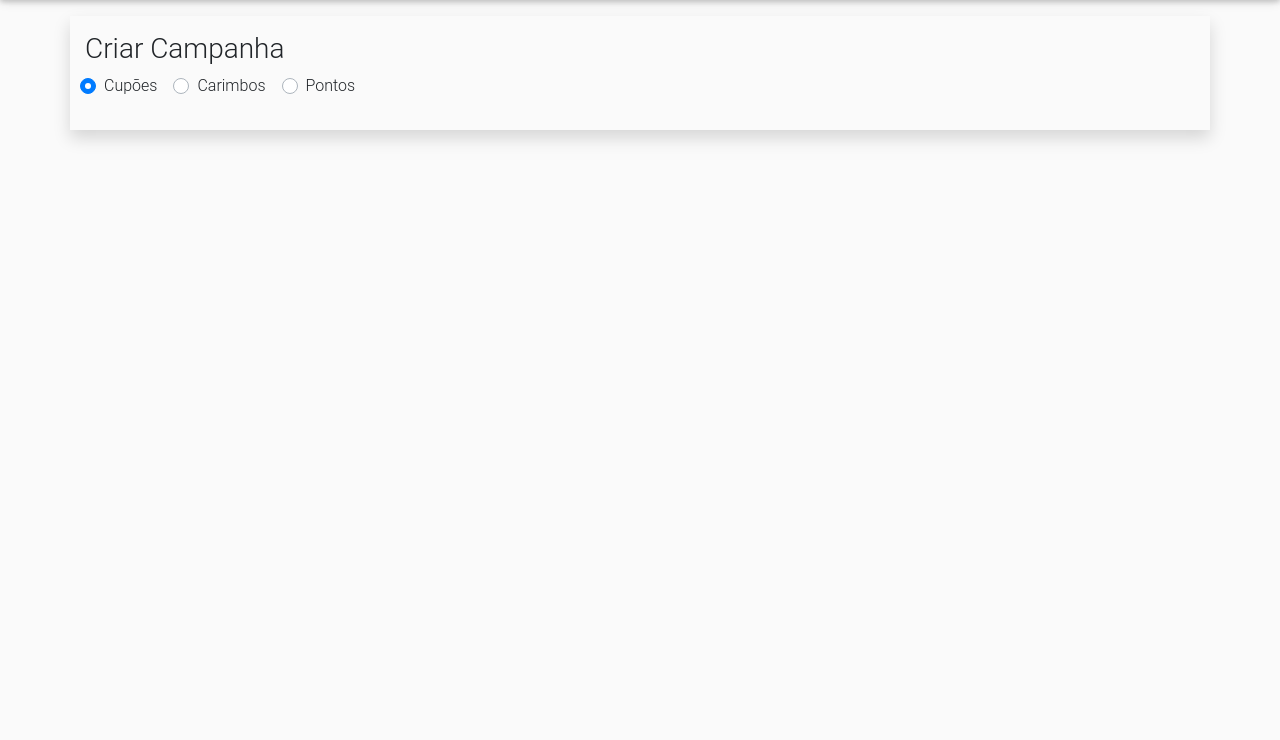
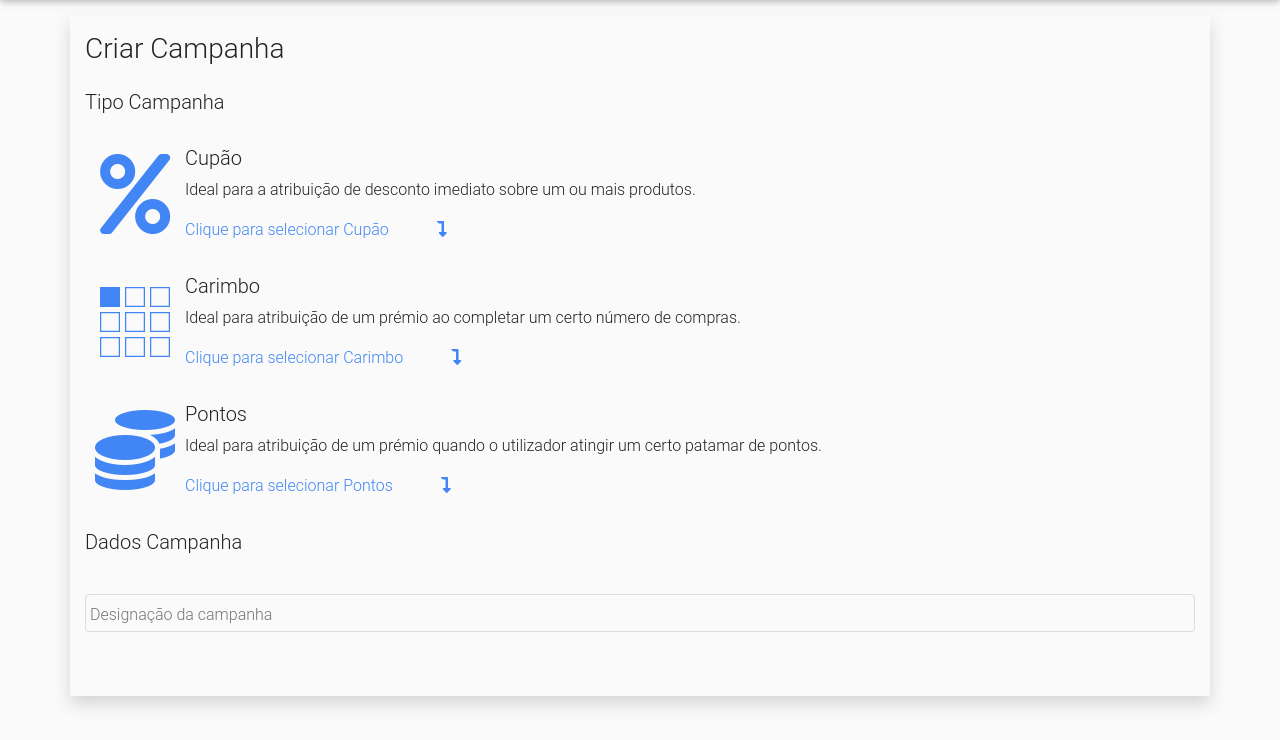
Before and after one commit to Guergeiro/MyCards, a CodeIgniter app: page /database/criarCampanha in a window 1280 px wide. Shown: the part 60-800 px from the top of the page. Run offline with CodeIgniter, Linux system fonts and the light colour scheme; some libraries are stand-ins or nearby versions.

Commit message:
Started criarCampanhas

```diff
--- a/application/views/pages/criarCampanha.php
+++ b/application/views/pages/criarCampanha.php
@@ -1,17 +1,42 @@
 <main class="container my-3 py-3 shadow">
 	<h3>Criar Campanha</h3>
 	<?php echo form_open("", "class=\"form-row\" onsubmit=\"return validation(this);\""); ?>
-		<div class="custom-control custom-radio custom-control-inline">
-			<input class="custom-control-input" type="radio" name="inlineRadioOptions" id="inlineRadio1" value="option1" checked>
-			<label class="custom-control-label" for="inlineRadio1">Cupões</label>
+		<h5 class="col-12 my-3">Tipo Campanha</h5>
+		<div class="col-12 my-3 media">
+			<div class="align-self-center text-primary">
+				<i class="fas fa-percent fa-fw fa-5x"></i>
+			</div>
+			<div class="media-body">
+				<h5>Cupão</h5>
+				<p>Ideal para a atribuição de desconto imediato sobre um ou mais produtos.</p>
+				<a href="#" class="stretched-link text-primary">Clique para selecionar Cupão<i class="fas fa-level-down-alt ml-5"></i></a>
+			</div>
 		</div>
-		<div class="custom-control custom-radio custom-control-inline">
-			<input class="custom-control-input" type="radio" name="inlineRadioOptions" id="inlineRadio2" value="option2">
-			<label class="custom-control-label" for="inlineRadio2">Carimbos</label>
+		<div class="col-12 my-3 media">
+			<div class="align-self-center text-primary">
+				<i class="fab fa-buromobelexperte fa-fw fa-5x" style="transform: rotate(180deg);"></i>
+			</div>
+			<div class="media-body">
+				<h5>Carimbo</h5>
+				<p>Ideal para atribuição de um prémio ao completar um certo número de compras.</p>
+				<a href="#" class="stretched-link text-primary">Clique para selecionar Carimbo<i class="fas fa-level-down-alt ml-5"></i></a>
+			</div>
 		</div>
-		<div class="custom-control custom-radio custom-control-inline">
-			<input class="custom-control-input" type="radio" name="inlineRadioOptions" id="inlineRadio3" value="option3">
-			<label class="custom-control-label" for="inlineRadio3">Pontos</label>
+		<div class="col-12 my-3 media">
+			<div class="align-self-center text-primary">
+				<i class="fas fa-coins fa-fw fa-5x"></i>
+			</div>
+			<div class="media-body">
+				<h5>Pontos</h5>
+				<p>Ideal para atribuição de um prémio quando o utilizador atingir um certo patamar de pontos.</p>
+				<a href="#" class="stretched-link text-primary">Clique para selecionar Pontos<i class="fas fa-level-down-alt ml-5"></i></a>
+			</div>
+		</div>
+
+		<h5 class="col-12 my-3">Dados Campanha</h5>
+		<div class="col-12 md-form md-outline">
+			<input type="text" id="designacao" class="form-control" disabled readOnly>
+			<label for="designacao">Designação da campanha</label>
 		</div>
 	</form>
 </main>
--- /dev/null
+++ b/assets/js/criarCampanha.js
@@ -0,0 +1,7 @@
+document.querySelectorAll(".media").forEach((media) => {
+	media.querySelector("a").addEventListener("click", function () {
+		document.querySelectorAll("input").forEach((input) => {
+			input.disabled = input.readOnly = false;
+		});
+	});
+});
```
